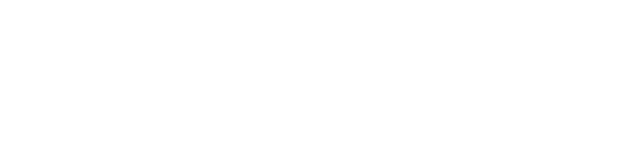
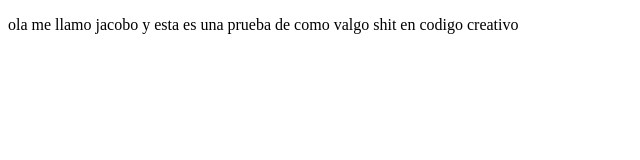
Before and after one commit to jeycov2/web-prueba, a plain HTML site: page index.html in a window 1280 px wide. Shown: the whole page, without its empty margins (0-640 px from the left). Drawn offline with Linux system fonts and the light colour scheme.

Commit message:
se agrego contenido al body

```diff
--- a/index.html
+++ b/index.html
@@ -7,6 +7,8 @@
     <title>Document</title>
 </head>
 <body>
-
+    <p>
+        ola me llamo jacobo y esta es una prueba de como valgo shit en codigo creativo
+    </p>
 </body>
 </html>
```
